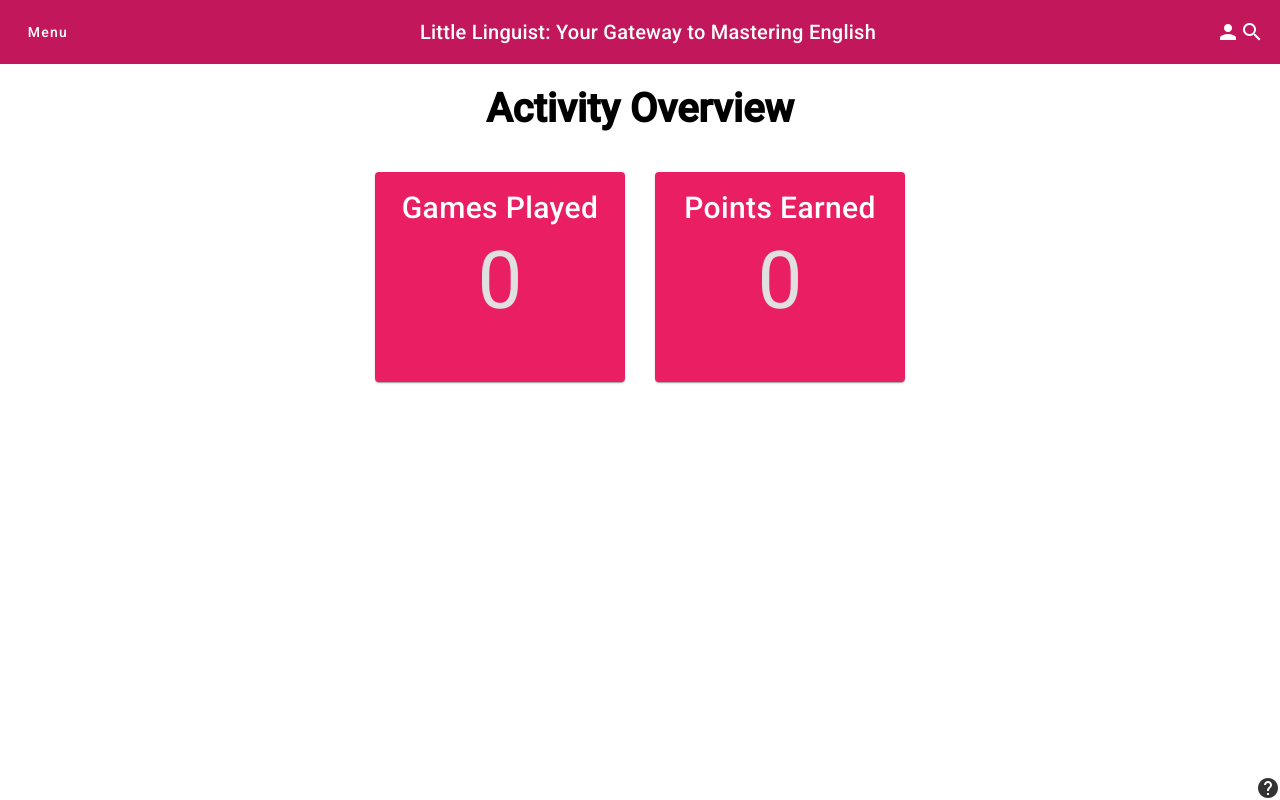
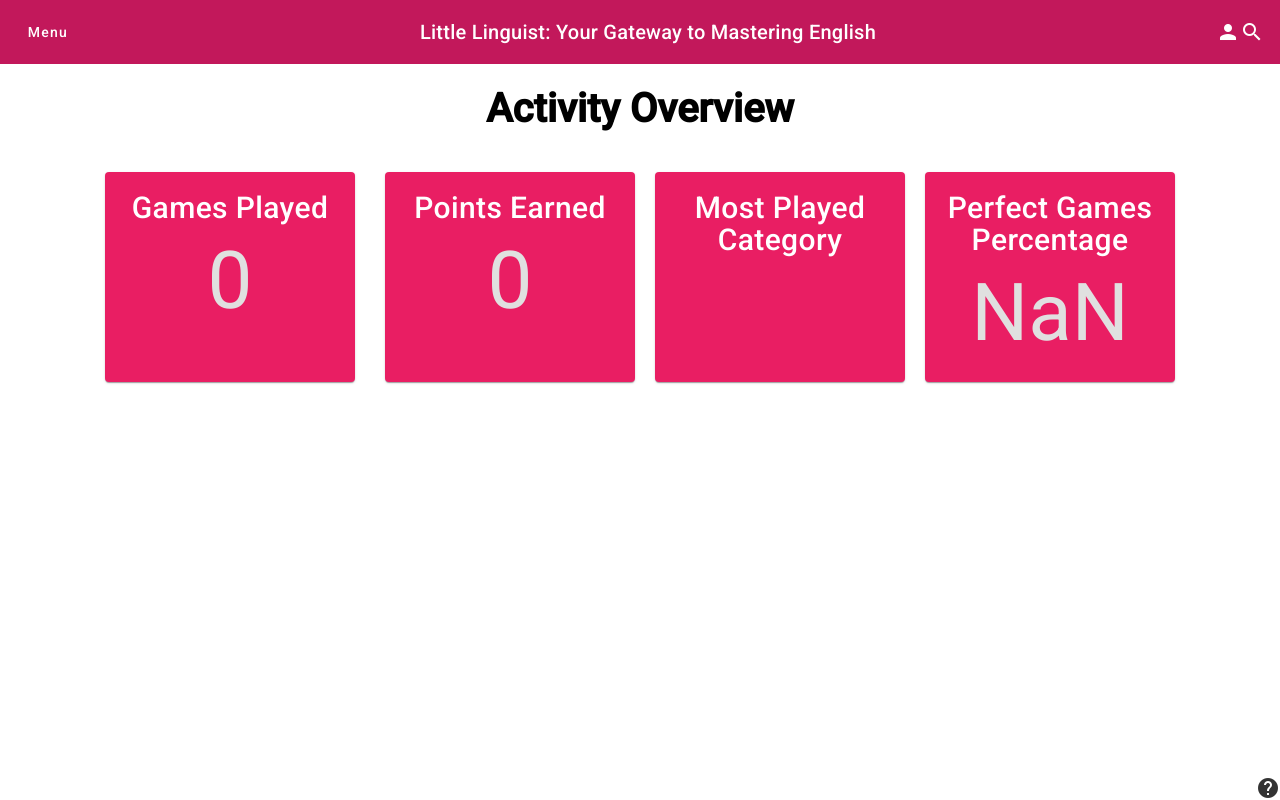
Before and after one commit to benbichler/littlelinguist, an Angular app: page / in a window 1280 px wide. Built offline with nearby package versions, Linux system fonts and the light colour scheme.

Commit message:
added another dashboard card, slight changes.

```diff
--- a/src/app/dashboard-view/dashboard-view.component.css
+++ b/src/app/dashboard-view/dashboard-view.component.css
@@ -12,7 +12,9 @@ span {
 }
 
 .info-card,
-.points-card {
+.points-card,
+.perfect-games-card,
+.category-most-played-card {
   background-color: #e91e63;
   text-align: center;
   margin: 10px;
@@ -25,7 +27,9 @@ span {
 }
 
 .title,
-.points-title {
+.points-title,
+.perfect-games-title,
+.most-played-title {
   margin-top: 20px;
   font-size: 22px;
 }
@@ -38,9 +42,3 @@ mat-card-content {
   margin-top: 10px;
   color: #e0e0e0;
 }
-
-.session-count,
-.points-count {
-  font-size: 18px;
-  margin-top: 15px;
-}
--- a/src/app/dashboard-view/dashboard-view.component.html
+++ b/src/app/dashboard-view/dashboard-view.component.html
@@ -15,4 +15,17 @@
     </div>
     <div class="points-content"></div>
   </mat-card>
+  <mat-card class="category-most-played-card">
+    <div class="most-played-title">
+      <mat-card-title> Most Played Category </mat-card-title>
+      <mat-card-content> {{ mostPlayedCategory }} </mat-card-content>
+    </div>
+  </mat-card>
+
+  <mat-card class="perfect-games-card">
+    <div class="perfect-games-title">
+      <mat-card-title> Perfect Games Percentage </mat-card-title>
+      <mat-card-content> {{ perfectGamesPercentage }} </mat-card-content>
+    </div>
+  </mat-card>
 </div>
--- a/src/app/dashboard-view/dashboard-view.component.ts
+++ b/src/app/dashboard-view/dashboard-view.component.ts
@@ -12,12 +12,16 @@ import { GamePointsService } from '../services/game-points.service';
 export class DashboardViewComponent implements OnInit {
   TotalPointsInAllGames: number = 0;
   gamesPlayedOverall: GamePlayed[] = [];
+  mostPlayedCategory: string = '';
+  perfectGamesPercentage: number = 0;
 
   constructor(private gamePointsService: GamePointsService) {}
 
   ngOnInit(): void {
     this.gamesPlayedOverall = this.gamePointsService.list();
     this.calculateTotalPoints();
+    this.calculateMostPlayedCategory();
+    this.calculatePerfectGamesPercentage();
   }
 
   calculateTotalPoints(): void {
@@ -26,4 +30,17 @@ export class DashboardViewComponent implements OnInit {
       this.TotalPointsInAllGames += pointInOneGame.amountOfPoints;
     }
   }
+
+  calculateMostPlayedCategory(): void {}
+
+  calculatePerfectGamesPercentage(): void {
+    let perfectGamesCount = 0;
+    this.gamesPlayedOverall.forEach((game) => {
+      if (game.amountOfPoints === 100) {
+        perfectGamesCount++;
+      }
+    });
+    let rawPercentage = perfectGamesCount / this.gamesPlayedOverall.length;
+    this.perfectGamesPercentage = parseFloat(rawPercentage.toFixed(2));
+  }
 }
--- a/src/app/matching-game-module/matching-game/matching-game.component.ts
+++ b/src/app/matching-game-module/matching-game/matching-game.component.ts
@@ -229,7 +229,12 @@ export class MatchingGameComponent implements OnInit {
           if (this.isGameOver()) {
             this.completedGameDialog();
             this.GamePointsService.addGamePlayed(
-              new GamePlayed(this.currentCategory!.id, 1, this.totalPoints)
+              new GamePlayed(
+                this.currentCategory!.id,
+                1,
+                new Date(),
+                this.totalPoints
+              )
             );
           }
         }
@@ -268,7 +273,12 @@ export class MatchingGameComponent implements OnInit {
           if (this.isGameOver()) {
             this.completedGameDialog();
             this.GamePointsService.addGamePlayed(
-              new GamePlayed(this.currentCategory!.id, 1, this.totalPoints)
+              new GamePlayed(
+                this.currentCategory!.id,
+                1,
+                new Date(),
+                this.totalPoints
+              )
             );
           }
         }
--- a/src/app/scrambled-game-module/scrambled-game/scrambled-game.component.ts
+++ b/src/app/scrambled-game-module/scrambled-game/scrambled-game.component.ts
@@ -142,7 +142,12 @@ export class ScrambledGameModuleComponent implements OnInit {
     if (this.isGameOver()) {
       if (this.currentCategory) {
         this.gamePointsService.addGamePlayed(
-          new GamePlayed(this.currentCategory.id, 2, this.totalPoints)
+          new GamePlayed(
+            this.currentCategory.id,
+            2,
+            new Date(),
+            this.totalPoints
+          )
         );
       }
       this.GameIsOver();
--- a/src/app/shared/model/gameplayed.ts
+++ b/src/app/shared/model/gameplayed.ts
@@ -1,16 +1,18 @@
 export class GamePlayed {
   chosenCategoryID: number;
   gamePlayedID: number;
-  date = new Date();
+  datePlayed = new Date();
   amountOfPoints: number;
 
   constructor(
     chosenCategoryID: number,
     gamePlayedID: number,
-    amountOfPoints: number,
+    datePlayed: Date,
+    amountOfPoints: number
   ) {
     this.chosenCategoryID = chosenCategoryID;
     this.gamePlayedID = gamePlayedID;
     this.amountOfPoints = amountOfPoints;
+    this.datePlayed = datePlayed;
   }
 }
--- a/src/app/structure/header/header.component.ts
+++ b/src/app/structure/header/header.component.ts
@@ -23,7 +23,7 @@ export class HeaderComponent {
   constructor(private router: Router) {}
 
   navigateHome() {
-    this.router.navigate(['/cards']);
+    this.router.navigate(['']);
   }
   showDashboard() {
     this.router.navigate(['']);
--- a/src/app/word-sorter-game-module/word-sorter-game/word-sorter-game.component.ts
+++ b/src/app/word-sorter-game-module/word-sorter-game/word-sorter-game.component.ts
@@ -10,6 +10,7 @@ import { PointsDisplayComponent } from '../../points-display/points-display.comp
 import { WordSorterSummaryComponent } from '../word-sorter-summary/word-sorter-summary.component';
 import { MatProgressBarModule } from '@angular/material/progress-bar';
 import { WordSorterDialogComponent } from '../word-sorter-dialog/word-sorter-dialog.component';
+import { GamePlayed } from '../../shared/model/gameplayed';
 
 @Component({
   selector: 'app-word-sorter-game',
@@ -149,8 +150,19 @@ export class WordSorterGameComponent implements OnInit {
     } else {
       this.isGameOver = true;
       this.GameIsOver();
+      if (this.currentCategory) {
+        this.gamePointsService.addGamePlayed(
+          new GamePlayed(
+            this.currentCategory.id,
+            3,
+            new Date(),
+            this.totalPoints
+          )
+        );
+      }
     }
   }
+
   getIsGameOver(): boolean {
     return this.isGameOver;
   }
```
